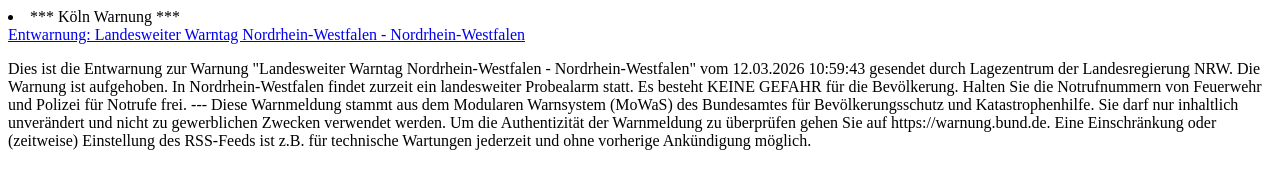
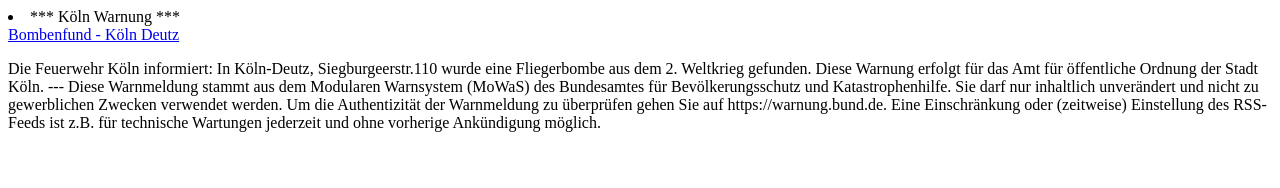
Before and after one commit to jasineri/warning, a website: page warning.html in a window 1280 px wide. Drawn offline with Linux system fonts and the light colour scheme.

Commit message:
update action output

```diff
--- a/data/links.json
+++ b/data/links.json
@@ -1 +1 @@
-["https://warnung.bund.de/meldung/mow.DE-NW-D-SE020-20260312-20-001/Entwarnung:_Landesweiter_Warntag_Nordrhein-Westfalen_-_Nordrhein-Westfalen"]
+["https://warnung.bund.de/meldung/mow.DE-NW-K-SE031-20260415-31-000/Bombenfund_-_K%C3%B6ln_Deutz"]
--- a/warning.html
+++ b/warning.html
@@ -1,8 +1,6 @@
-<html><body><li>*** Köln Warnung ***</li><a href="https://warnung.bund.de/meldung/mow.DE-NW-D-SE020-20260312-20-001/Entwarnung:_Landesweiter_Warntag_Nordrhein-Westfalen_-_Nordrhein-Westfalen">Entwarnung: Landesweiter Warntag Nordrhein-Westfalen - Nordrhein-Westfalen</a><p>Dies ist die Entwarnung zur Warnung "Landesweiter Warntag Nordrhein-Westfalen - Nordrhein-Westfalen" vom 12.03.2026 10:59:43 gesendet durch Lagezentrum der Landesregierung NRW. Die Warnung ist aufgehoben.
-
-In Nordrhein-Westfalen findet zurzeit ein landesweiter Probealarm statt.
-Es besteht KEINE GEFAHR für die Bevölkerung.
-Halten Sie die Notrufnummern von Feuerwehr und Polizei für Notrufe frei.
+<html><body><li>*** Köln Warnung ***</li><a href="https://warnung.bund.de/meldung/mow.DE-NW-K-SE031-20260415-31-000/Bombenfund_-_K%C3%B6ln_Deutz">Bombenfund - Köln Deutz</a><p>Die Feuerwehr Köln informiert:
+In Köln-Deutz, Siegburgeerstr.110 wurde eine Fliegerbombe aus dem 2. Weltkrieg gefunden.
+Diese Warnung erfolgt für das Amt für öffentliche Ordnung der Stadt Köln.
 
 ---
 Diese Warnmeldung stammt aus dem Modularen Warnsystem (MoWaS) des Bundesamtes für Bevölkerungsschutz und Katastrophenhilfe.
```
